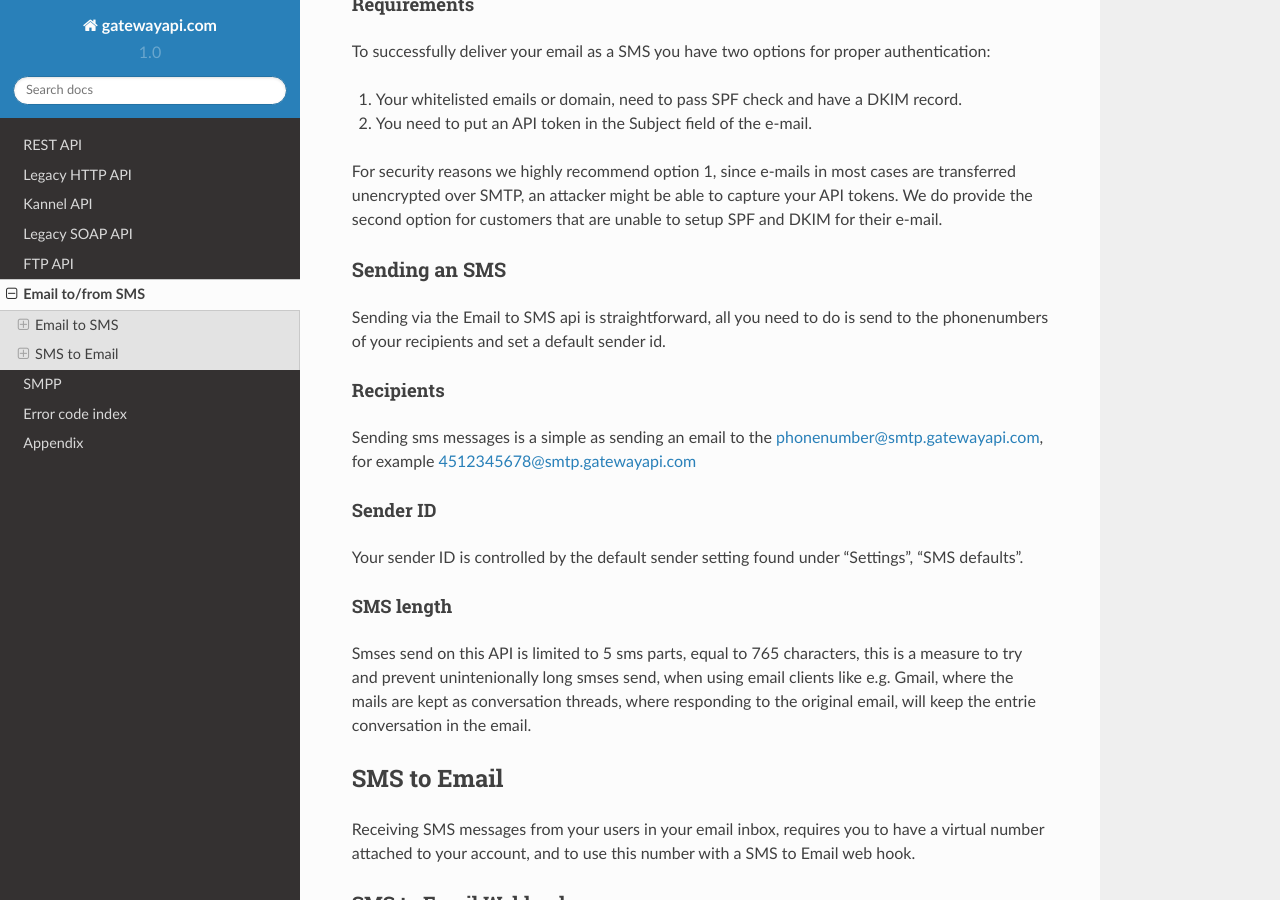
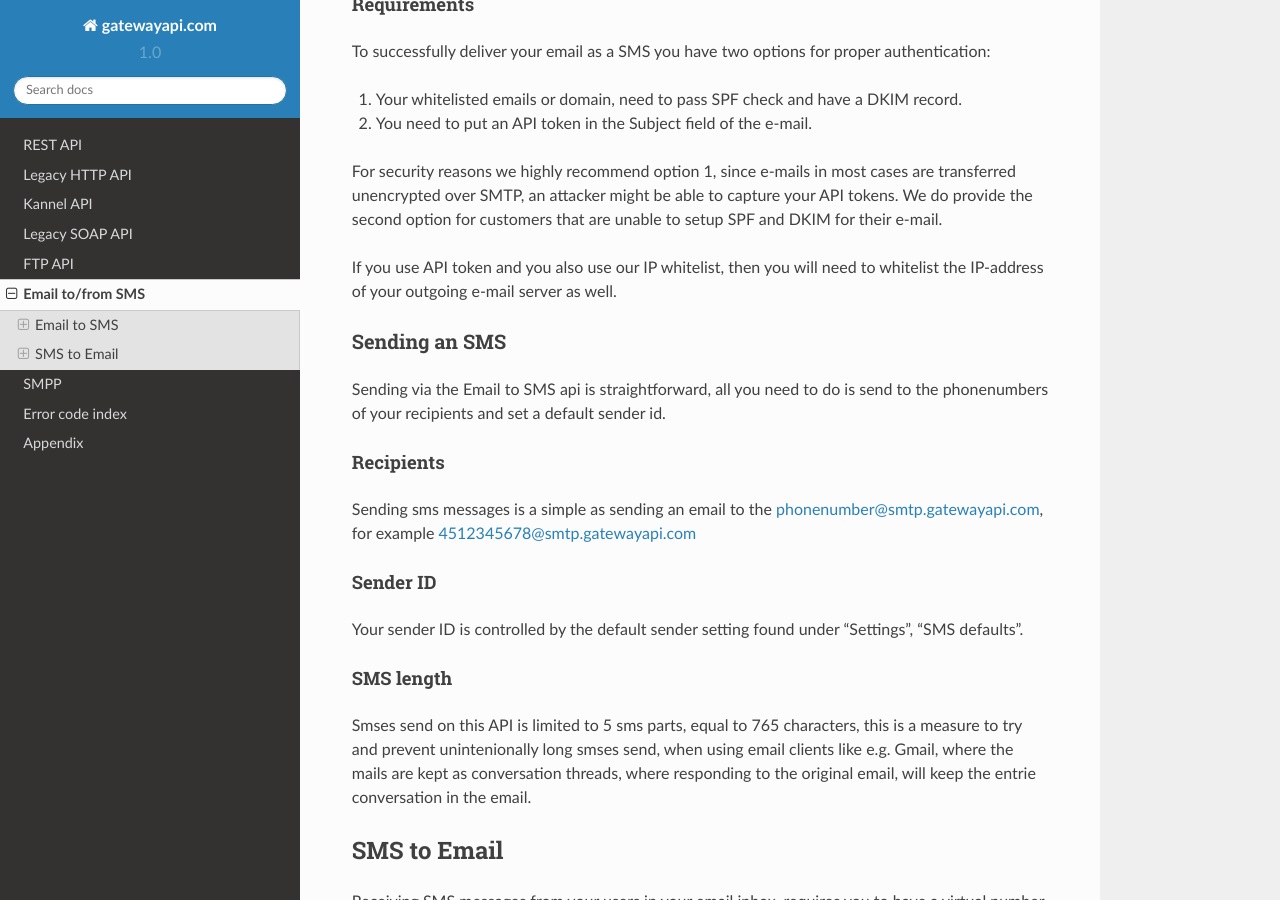
Before and after one commit to onlinecity/gatewayapi-docs, a Sphinx documentation site: the page built from docs/email-to-sms.rst, in a window 1280 px wide and 900 px high, scrolled down 538 px. Built offline with Sphinx 7.4.7 and the Read the Docs theme 2.0.0, drawn with Linux system fonts in a browser that asks for light colours.

Commit message:
Added stuff about IP

```diff
--- a/docs/email-to-sms.rst
+++ b/docs/email-to-sms.rst
@@ -32,6 +32,9 @@
 For security reasons we highly recommend option 1, since e-mails in most cases are transferred
 unencrypted over SMTP, an attacker might be able to capture your API tokens.
 We do provide the second option for customers that are unable to setup SPF and DKIM for their e-mail.
+
+If you use API token and you also use our IP whitelist, then you will need to whitelist the IP-address
+of your outgoing e-mail server as well.
 
 Sending an SMS
 ^^^^^^^^^^^^^^
```
